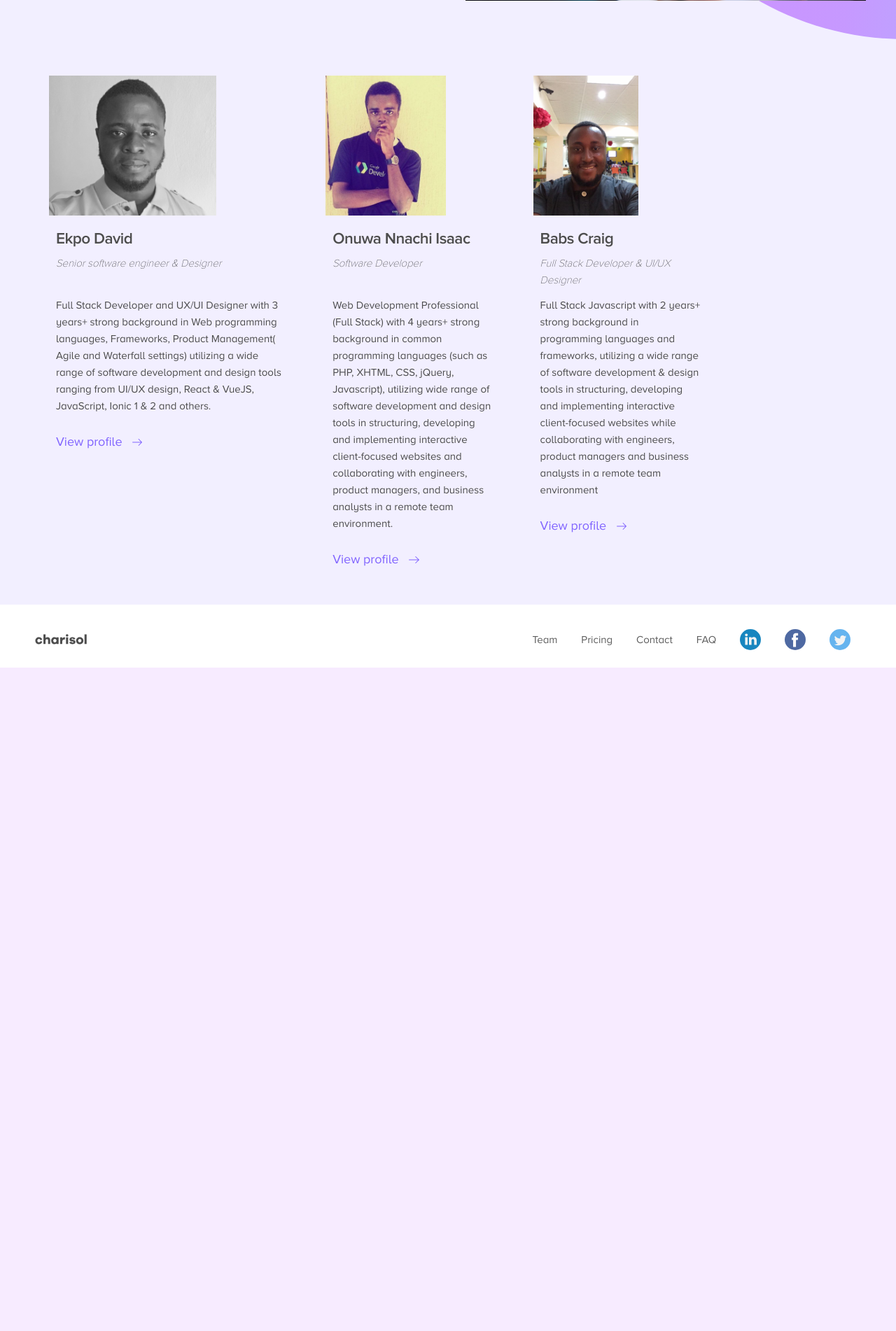
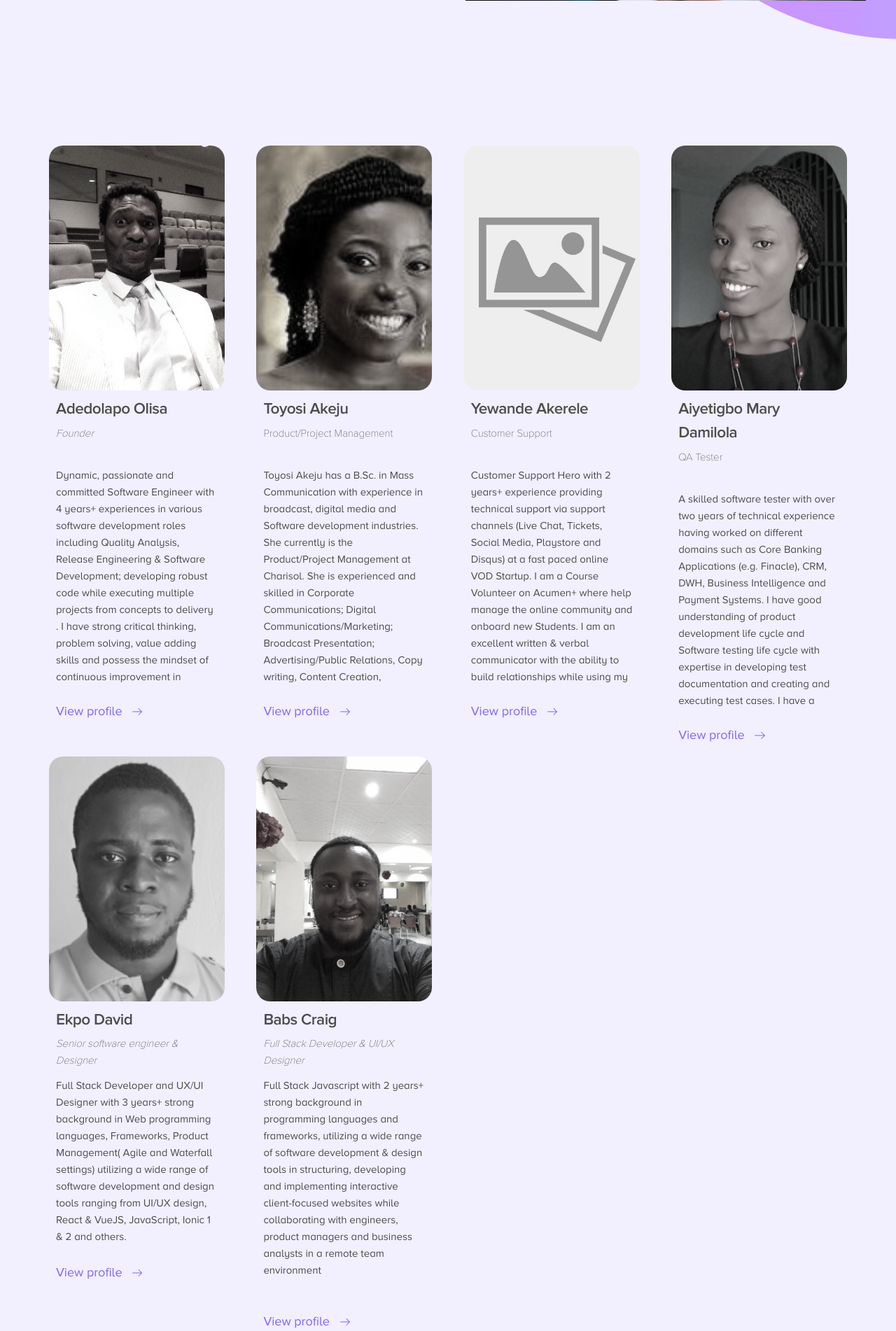
Before and after one commit to Freemanlabs/charisol, a PHP site: page /team.html in a window 1280 px wide. Shown: the part 520-2422 px from the top of the page at 70% size. Before the commit the page ends 1474 px from the top, so only its background shows below. Run offline with PHP 8.4, Linux system fonts and the light colour scheme.

Commit message:
Made update to site content

```diff
--- a/assets/css/pages/_pricing.scss
+++ b/assets/css/pages/_pricing.scss
@@ -44,4 +44,9 @@
   .text-content{
     padding-left: 0;
   }
+  .pricing-title-span{
+    font-weight: bold;
+    line-height: 18px;
+    display: block;
+  }
 }
--- a/assets/css/pages/_team.scss
+++ b/assets/css/pages/_team.scss
@@ -31,13 +31,29 @@
     }
   }
   .avatar{
-    height: 200px;
+    height: 350px;
+    background-position: center;
+    background-size: cover;
+    border-radius: 20px;
+    filter: grayscale(90%);
     margin-bottom: 10px;
+    transition: filter 0.6s;
+  }
+  .avatar:hover{
+    filter: grayscale(10%);
   }
   .people{
     background: transparentize($purple, 0.9);
-    padding: 50px 70px;
-
+    padding: 100px 70px;
+    display: block;
+    .tile{
+      margin-top: 50px;
+      .desc-text{
+        height: 310px;
+        overflow: hidden;
+        text-overflow: ellipsis;
+      }
+    }
     p.light{
       margin-bottom: 10px;
       min-height: 50px;
--- a/team.html
+++ b/team.html
@@ -205,7 +205,8 @@
         <ul class="experience-role-ul">
           <li class="experience-role">
             <span>
-                Worked within the team to Interpreted and executed designs correctly as requested by clients using AngularJS (1 &amp; 2), NodeJS, MongoDB and Ionic2
+              Worked within the team to Interpreted and executed designs correctly as requested by clients using AngularJS (1 &amp; 2),
+              NodeJS, MongoDB and Ionic2
             </span>
           </li>
           <li class="experience-role">
@@ -293,9 +294,32 @@
       <div class="purple-bg"></div>
       <div class="row people">
 
-        <div class="four columns">
+        <div class="three columns">
+
           <div class="tile">
-            <img src="assets/img/avi_1.png" alt="team member" class="avatar">
+            <div class="avatar" alt="team member" style="background-image: url('assets/img/dolapo.jpg')"></div>
+            <div class="text-wrap">
+              <h5 class="bold">Adedolapo Olisa</h5>
+              <p class="light">
+                <em>Founder</em>
+              </p>
+              <div class="m-b-md">
+                <p class="desc-text">
+                  Dynamic, passionate and committed Software Engineer with 4 years+ experiences in various software development roles including
+                  Quality Analysis, Release Engineering &amp; Software Development; developing robust code while executing
+                  multiple projects from concepts to delivery . I have strong critical thinking, problem solving, value adding
+                  skills and possess the mindset of continuous improvement in processes, infrastructure and tooling.
+                </p>
+              </div>
+              <button class="btn-clear-purple">
+                View profile
+                <img src="assets/img/icon_right_purple.svg" alt="right">
+              </button>
+            </div>
+          </div>
+
+          <div class="tile">
+              <div class="avatar" alt="team member" style="background-image: url('assets/img/avi_1.png')"></div>
               <div class="text-wrap">
                 <h5 class="bold">Ekpo David</h5>
                 <p class="light">
@@ -303,10 +327,9 @@
                 </p>
                 <div class="m-b-md">
                   <p>
-                    Full Stack Developer and UX/UI Designer with 3 years+ strong background in
-                    Web programming languages, Frameworks, Product Management( Agile and Waterfall settings)
-                    utilizing a wide range of software development and design tools ranging from UI/UX design,
-                    React &amp; VueJS, JavaScript, Ionic 1 &amp; 2 and others.
+                    Full Stack Developer and UX/UI Designer with 3 years+ strong background in Web programming languages, Frameworks, Product
+                    Management( Agile and Waterfall settings) utilizing a wide range of software development and design tools
+                    ranging from UI/UX design, React &amp; VueJS, JavaScript, Ionic 1 &amp; 2 and others.
                   </p>
                 </div>
                 <button class="btn-clear-purple">
@@ -319,18 +342,41 @@
 
         <div class="three columns">
           <div class="tile">
-            <img src="assets/img/onuwa.png" alt="team member" class="avatar">
+            <div class="avatar" alt="team member" style="background-image: url('assets/img/toyosi.jpg')"></div>
             <div class="text-wrap">
-              <h5 class="bold">Onuwa Nnachi Isaac</h5>
+              <h5 class="bold">Toyosi Akeju</h5>
               <p class="light">
-                <em>Software Developer</em>
+                  Product/Project Management
               </p>
               <div class="m-b-md">
-                <p>
-                    Web Development Professional (Full Stack) with 4 years+ strong background in common programming languages
-                    (such as PHP, XHTML, CSS, jQuery, Javascript), utilizing wide range of software development and design tools
-                    in structuring, developing and implementing interactive client-focused websites and collaborating with engineers,
-                    product managers, and business analysts in a remote team environment.
+                <p class="desc-text">
+                    Toyosi Akeju has a B.Sc. in Mass Communication with experience in broadcast, digital media and Software development industries.
+                    She currently is the Product/Project Management at Charisol. She is experienced and skilled in Corporate Communications; Digital
+                    Communications/Marketing; Broadcast Presentation; Advertising/Public Relations, Copy writing, Content Creation, Aggregation and Promotion;
+                    Market Research Analysis; Social Media Management. She adapts rapidly to the latest trends in creating technology solutions across various sectors.
+                    She is well read and interested in areas such as Product Development, Global Digital Strategies, Business Management, Analytics and Research, Strategic
+                    Communications, Corporate Communications, Media Planning and Branding.
+                </p>
+              </div>
+              <button class="btn-clear-purple">
+                View profile
+                <img src="assets/img/icon_right_purple.svg" alt="right">
+              </button>
+            </div>
+          </div>
+
+          <div class="tile">
+              <div class="avatar" alt="team member" style="background-image: url('assets/img/babs.jpg')"></div>
+              <div class="text-wrap">
+                <h5 class="bold">Babs Craig</h5>
+                <p class="light">
+                  <em>Full Stack Developer &amp; UI/UX Designer</em>
+                </p>
+                <div class="m-b-md">
+                  <p class="desc-text">
+                    Full Stack Javascript with 2 years+ strong background in programming languages and frameworks, utilizing a wide range of
+                    software development &amp; design tools in structuring, developing and implementing interactive client-focused
+                    websites while collaborating with engineers, product managers and business analysts in a remote team environment
                   </p>
                 </div>
                 <button class="btn-clear-purple">
@@ -343,17 +389,44 @@
 
         <div class="three columns">
             <div class="tile">
-            <img src="assets/img/babs.jpg" alt="team member" class="avatar">
+              <div class="avatar" alt="team member" style="background-image: url('assets/img/noimg.jpg')"></div>
               <div class="text-wrap">
-              <h5 class="bold">Babs Craig</h5>
+                <h5 class="bold">Yewande Akerele</h5>
                 <p class="light">
-                <em>Full Stack Developer &amp; UI/UX Designer</em>
+                    Customer Support
                 </p>
                 <div class="m-b-md">
-                <p>
-                    Full Stack Javascript with 2 years+ strong background in programming languages and frameworks, utilizing a wide range of
-                    software development &amp; design tools in structuring, developing and implementing interactive client-focused websites while
-                    collaborating with engineers, product managers and business analysts in a remote team environment
+                  <p class="desc-text">
+                      Customer Support Hero with 2 years+ experience providing technical support via support channels (Live Chat, Tickets, Social Media, Playstore and Disqus) at a
+                      fast paced online VOD Startup. I am a Course Volunteer on Acumen+ where help manage the online community and onboard new Students. I am an excellent written &amp;
+                      verbal communicator with the ability to build relationships while using my technical knowledge to creatively solve problems.
+                  </p>
+                </div>
+                <button class="btn-clear-purple">
+                  View profile
+                  <img src="assets/img/icon_right_purple.svg" alt="right">
+                </button>
+              </div>
+            </div>
+        </div>
+
+        <div class="three columns">
+            <div class="tile">
+              <div class="avatar" alt="team member" style="background-image: url('assets/img/mary.jpeg')"></div>
+              <div class="text-wrap">
+                <h5 class="bold">Aiyetigbo Mary Damilola </h5>
+                <p class="light">
+                    QA Tester
+                </p>
+                <div class="m-b-md">
+                  <p class="desc-text">
+                      A skilled software tester with over two years of technical experience having worked on different
+                      domains such as Core Banking Applications (e.g. Finacle), CRM, DWH,
+                      Business Intelligence and Payment Systems. I have good understanding of
+                      product development life cycle and Software testing life cycle with expertise in developing test
+                      documentation and creating and executing test cases. I have a practical experience testing software
+                      applications developed in various technologies like Python, PHP, Java and Android/iPhone for Mobile Apps.
+                      I also extensive knowledge in API testing as well as automation testing using Selenium.
                   </p>
                 </div>
                 <button class="btn-clear-purple">
```
Also changed, not shown: pricing.html (+36 -36 lines), assets/css/app.css, assets/img/babs.jpg, assets/img/banner-img.jpg, assets/img/dolapo.jpg, assets/img/mary.jpeg, assets/img/noimg.jpg (added), assets/img/onuwa.png, assets/img/toyosi.jpg. Lines whose indentation alone changed are shown as unchanged.
